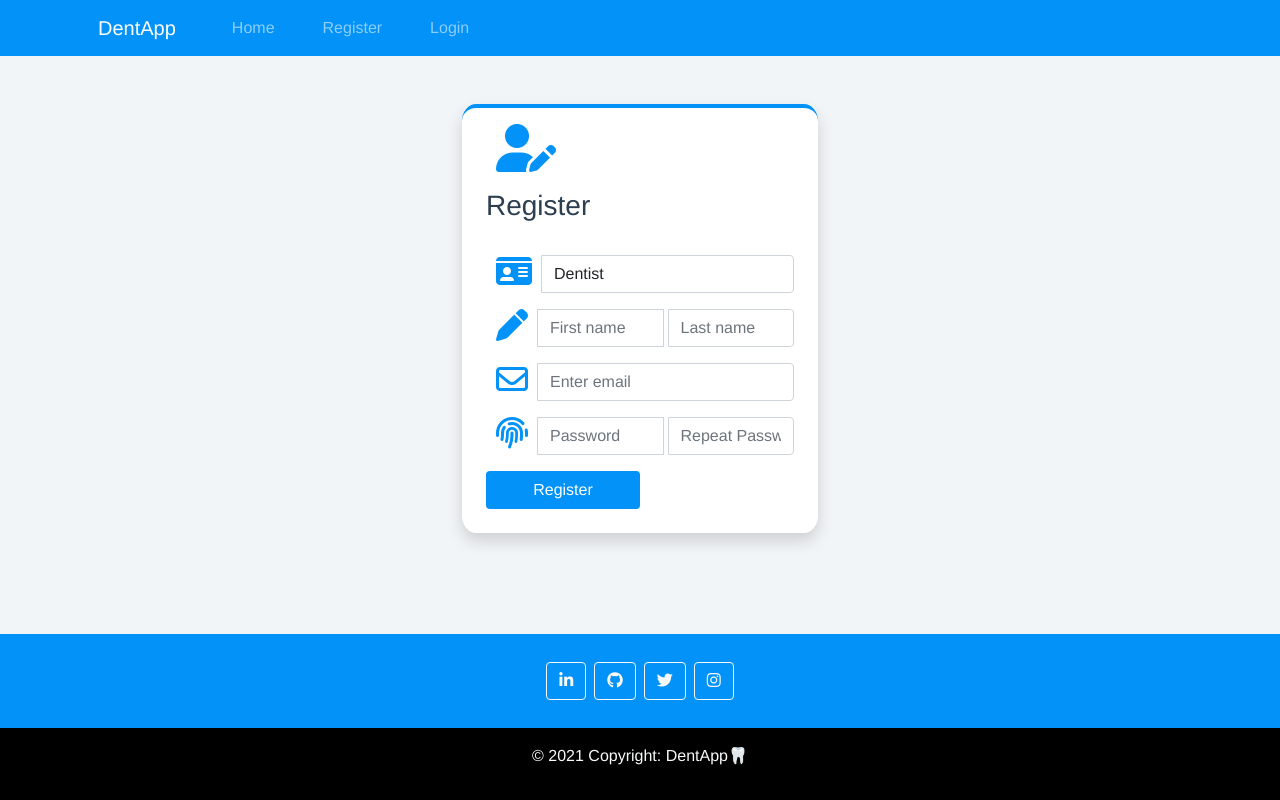
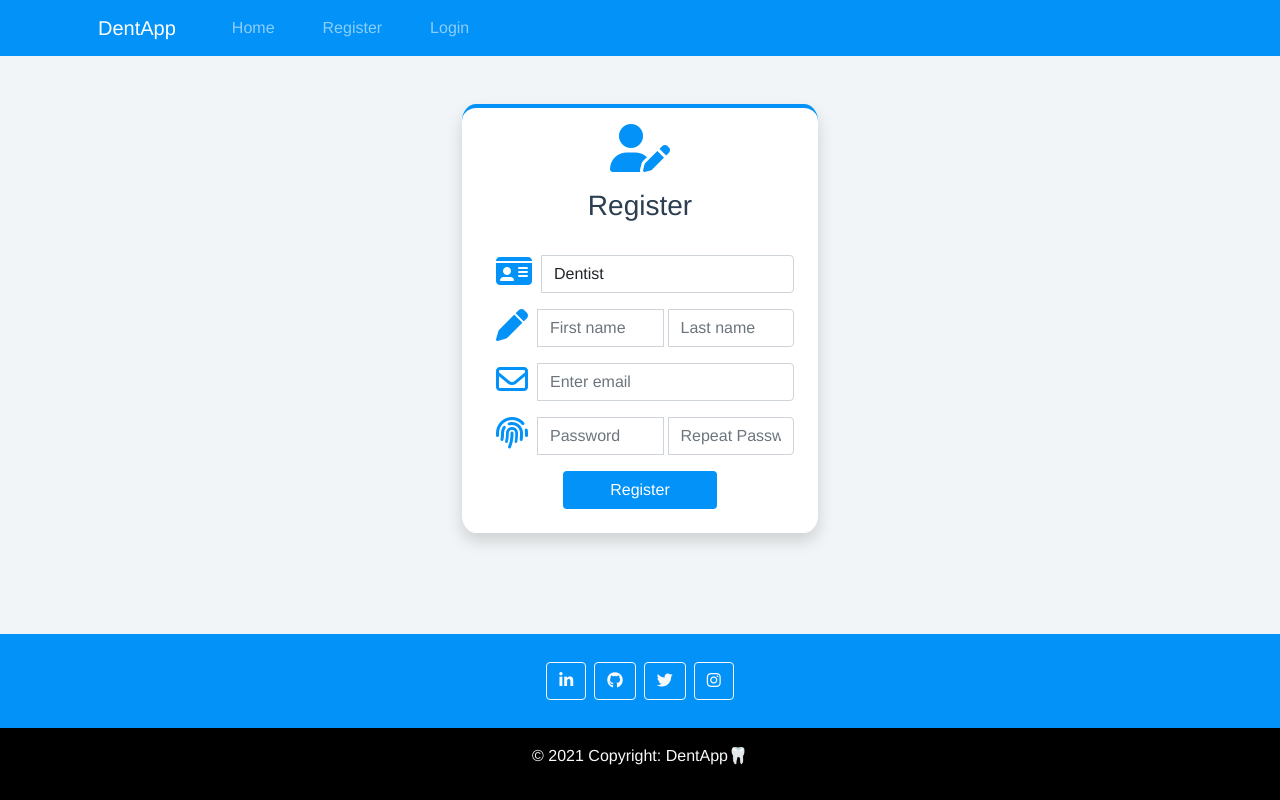
Before and after one commit to ibobev/dent-appointment-system, a Vue app in the folder client/: page /register/1 in a window 1280 px wide. Built offline with nearby package versions, Linux system fonts and the light colour scheme.

Commit message:
Login/Register form image and text positioned center

```diff
--- a/client/src/views/Login.vue
+++ b/client/src/views/Login.vue
@@ -7,7 +7,7 @@
     </div>
     <div class="row">
       <div class="col-sm-12 col-md-6 col-lg-4 offset-md-3 offset-lg-4">
-        <div id="login-page" class="container mt-5 shadow pt-2 pb-3">
+        <div id="login-page" class="container mt-5 shadow pt-2 pb-3 text-center">
           <i class="fas fa-user-lock fa-3x mt-2"></i>
           <h3 class="mt-3 mb-4">Login</h3>
           <form @submit.prevent="onLoginSubmit">
--- a/client/src/views/Register.vue
+++ b/client/src/views/Register.vue
@@ -7,7 +7,7 @@
     </div>
     <div class="row">
       <div class="col-sm-12 col-md-6 col-lg-4 offset-md-3 offset-lg-4">
-        <div id="register-page" class="container mt-5 shadow pt-2 pb-3">
+        <div id="register-page" class="container mt-5 shadow pt-2 pb-3 text-center">
           <i class="fas fa-user-edit fa-3x mt-2"></i>
           <h3 class="mt-3 mb-4">Register</h3>
           <form @submit.prevent="onRegisterSubmit">
```
